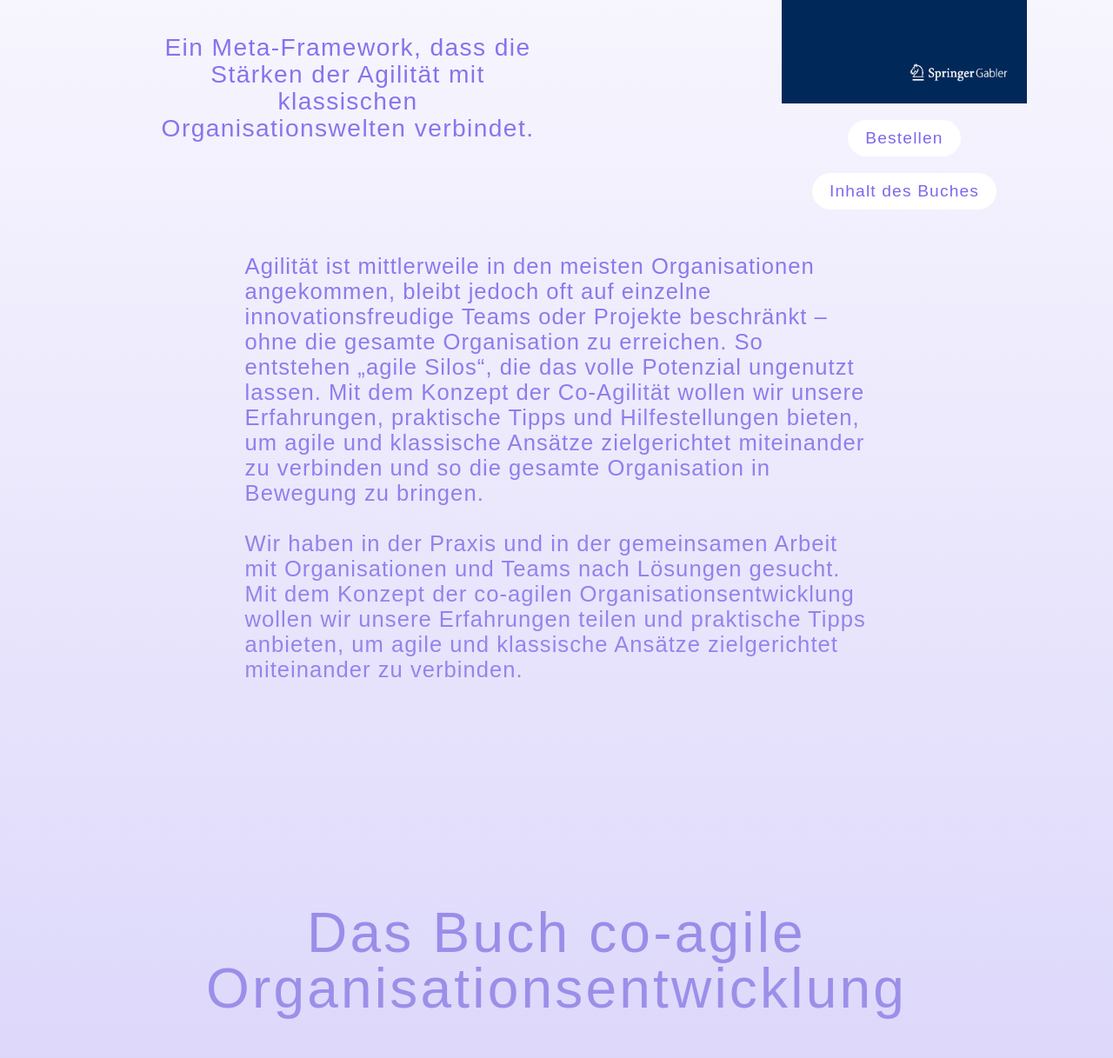
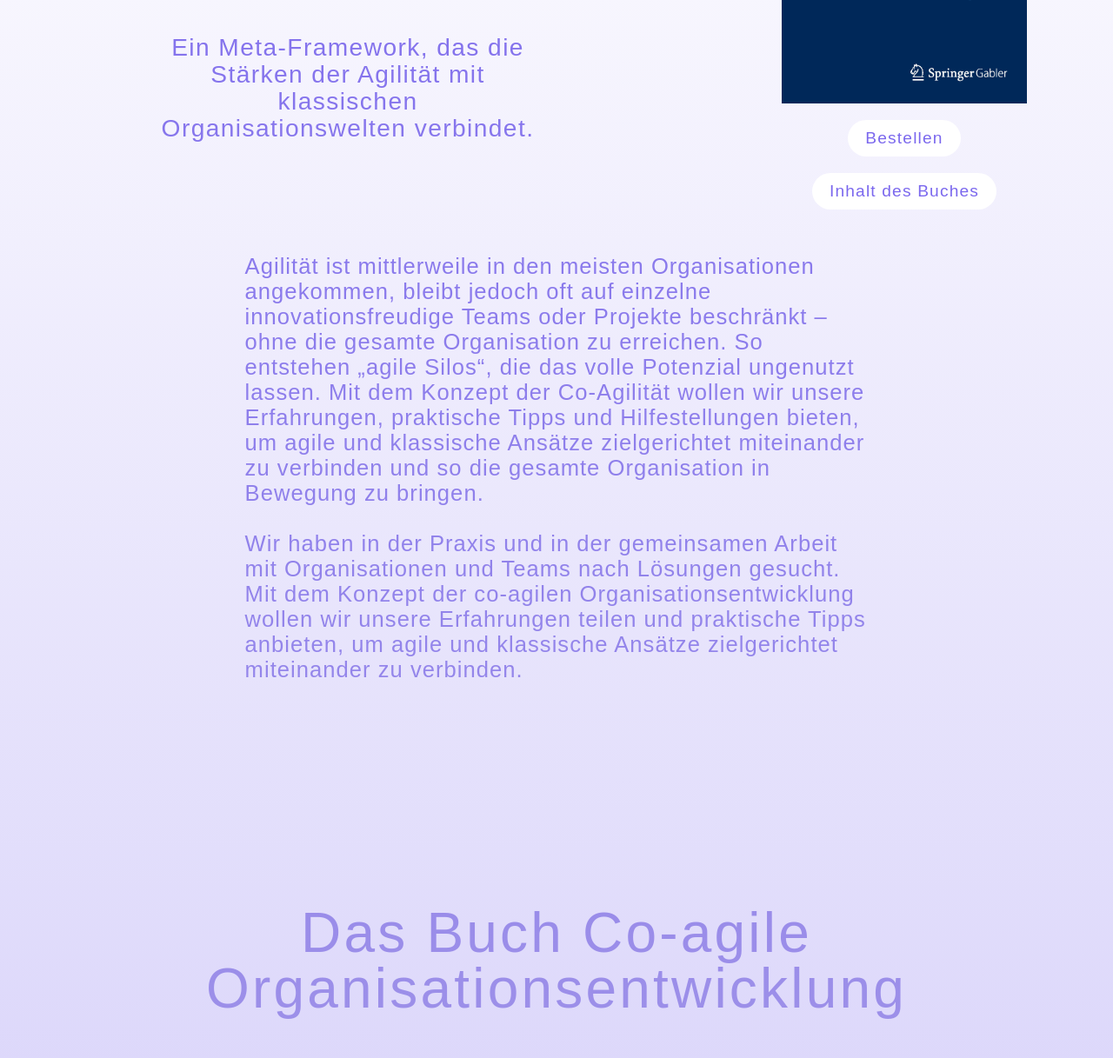
Before and after one commit to bjoerngiesecke/tanjahillle.de, a plain HTML site: page co-agil/index.html in a window 1280 px wide. Shown: the part 383-1600 px from the top of the page at 87% size. Drawn offline with Linux system fonts and the light colour scheme; a web font is replaced by a local one.

Commit message:
Grammatikfehler korrigiert

```diff
--- a/co-agil/index.html
+++ b/co-agil/index.html
@@ -24,7 +24,7 @@
           <div class="subtitle">Tanja Hille & Stephanie Sievers</div>
             <div class="title">CO-Agilität</div>
             <div class="subtitle section-text">
-              Ein Meta-Framework, dass die Stärken der Agilität mit klassischen Organisationswelten verbindet.
+              Ein Meta-Framework, das die Stärken der Agilität mit klassischen Organisationswelten verbindet.
             </div>
           </div>
           <div class="buch-info">
@@ -49,7 +49,7 @@
 <!-- Das Buch -->
 
 <section id="buch">
-  <h2 style="overflow-wrap: break-word; hyphens: auto;">Das Buch co-agile Organisationsentwicklung</h2>
+  <h2 style="overflow-wrap: break-word; hyphens: auto;">Das Buch Co-agile Organisationsentwicklung</h2>
 
     <ul class="section-text">
       <li class="fly-in">ermöglicht die gezielte und wirkungsvolle Verbindung von klassischen und agilen Arbeitswelten</li>
```
